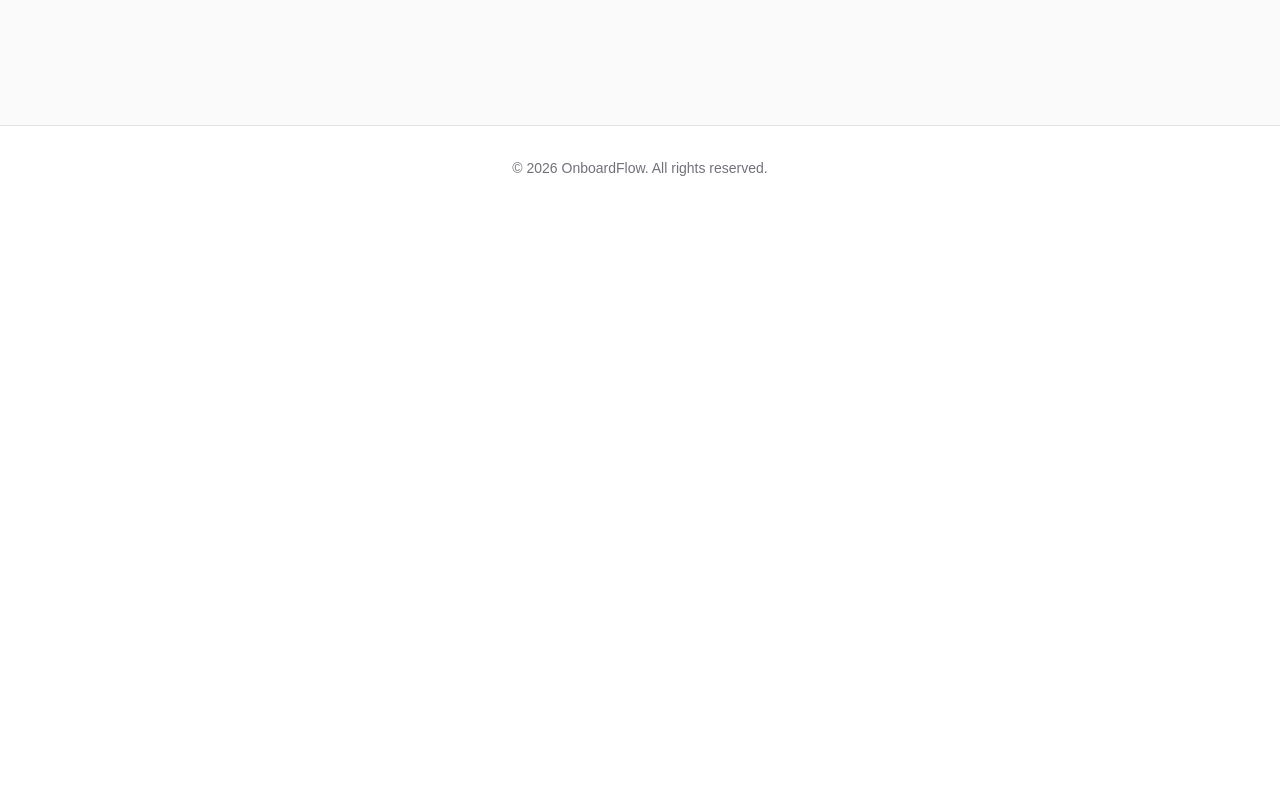
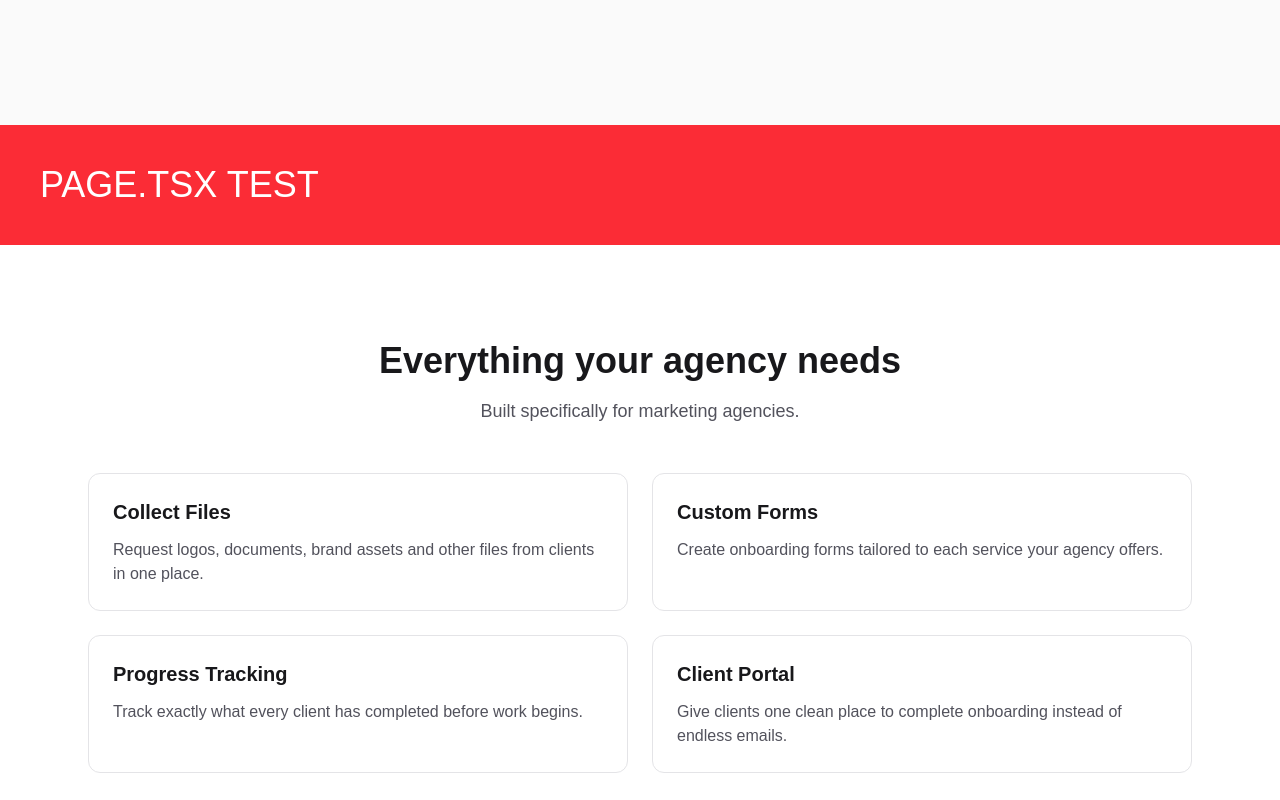
Before and after one commit to meharbhamrah/onboardflow, a Next.js app: page / in a window 1280 px wide. Shown: the part 600-1400 px from the top of the page. Before the commit the page ends 810 px from the top, so only its background shows below. Built offline with nearby package versions, Linux system fonts and the light colour scheme.

Commit message:
Build features section

```diff
--- a/app/page.tsx
+++ b/app/page.tsx
@@ -1,6 +1,6 @@
 import Navbar from "../components/Navbar";
 import Hero from "../components/Hero";
-
+import Features from "../components/Features";
 import Footer from "../components/Footer";
 
 export default function Home() {
@@ -8,7 +8,10 @@ export default function Home() {
     <>
       <Navbar />
       <Hero />
-
+        <div className="bg-red-500 p-10 text-white text-4xl">
+            PAGE.TSX TEST
+        </div>
+      <Features />
       <Footer />
     </>
   );
--- a/components/Features.tsx
+++ b/components/Features.tsx
@@ -1,9 +1,55 @@
-export default function Footer() {
+const features = [
+  {
+    title: "Collect Files",
+    description:
+      "Request logos, documents, brand assets and other files from clients in one place.",
+  },
+  {
+    title: "Custom Forms",
+    description:
+      "Create onboarding forms tailored to each service your agency offers.",
+  },
+  {
+    title: "Progress Tracking",
+    description:
+      "Track exactly what every client has completed before work begins.",
+  },
+  {
+    title: "Client Portal",
+    description:
+      "Give clients one clean place to complete onboarding instead of endless emails.",
+  },
+];
+
+export default function Features() {
   return (
-    <footer className="border-t border-zinc-200 py-8">
-      <p className="text-center text-sm text-zinc-500">
-        © 2026 OnboardFlow. All rights reserved.
-      </p>
-    </footer>
+    <section className="bg-white py-24">
+      <div className="mx-auto max-w-6xl px-6">
+        <h2 className="text-center text-4xl font-bold text-zinc-900">
+          Everything your agency needs
+        </h2>
+
+        <p className="mt-4 text-center text-lg text-zinc-600">
+          Built specifically for marketing agencies.
+        </p>
+
+        <div className="mt-12 grid gap-6 md:grid-cols-2">
+          {features.map((feature) => (
+            <div
+              key={feature.title}
+              className="rounded-xl border border-zinc-200 p-6"
+            >
+              <h3 className="text-xl font-semibold text-zinc-900">
+                {feature.title}
+              </h3>
+
+              <p className="mt-3 text-zinc-600">
+                {feature.description}
+              </p>
+            </div>
+          ))}
+        </div>
+      </div>
+    </section>
   );
 }
```
